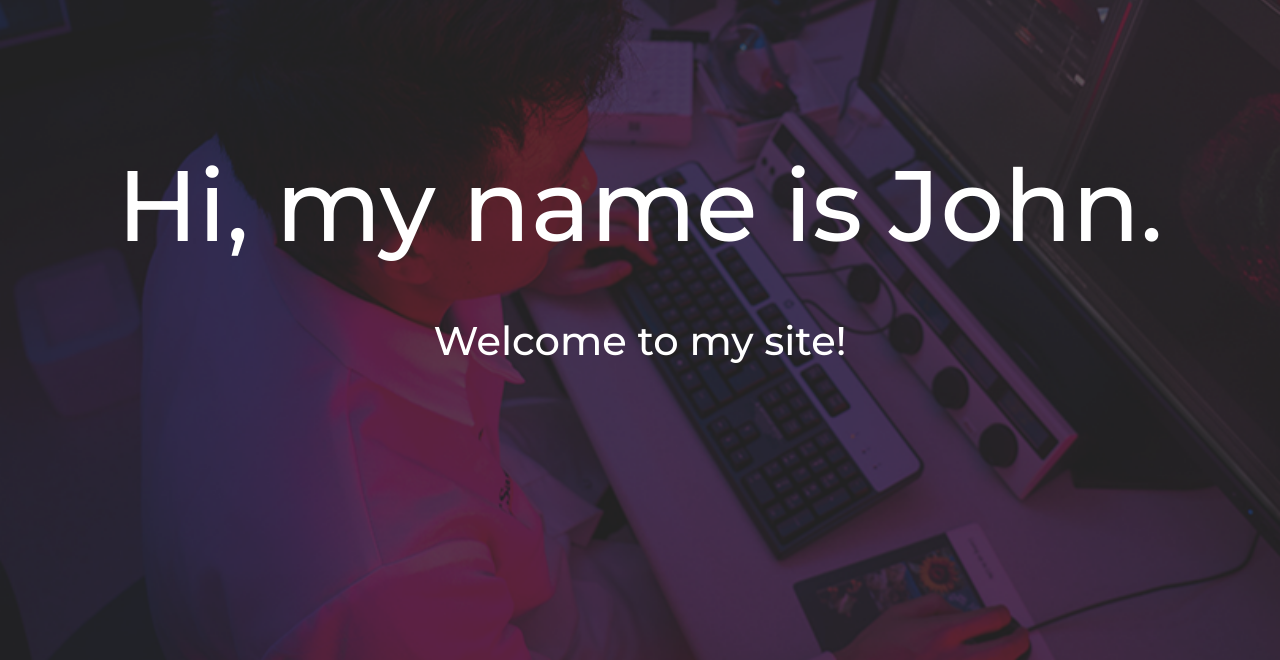
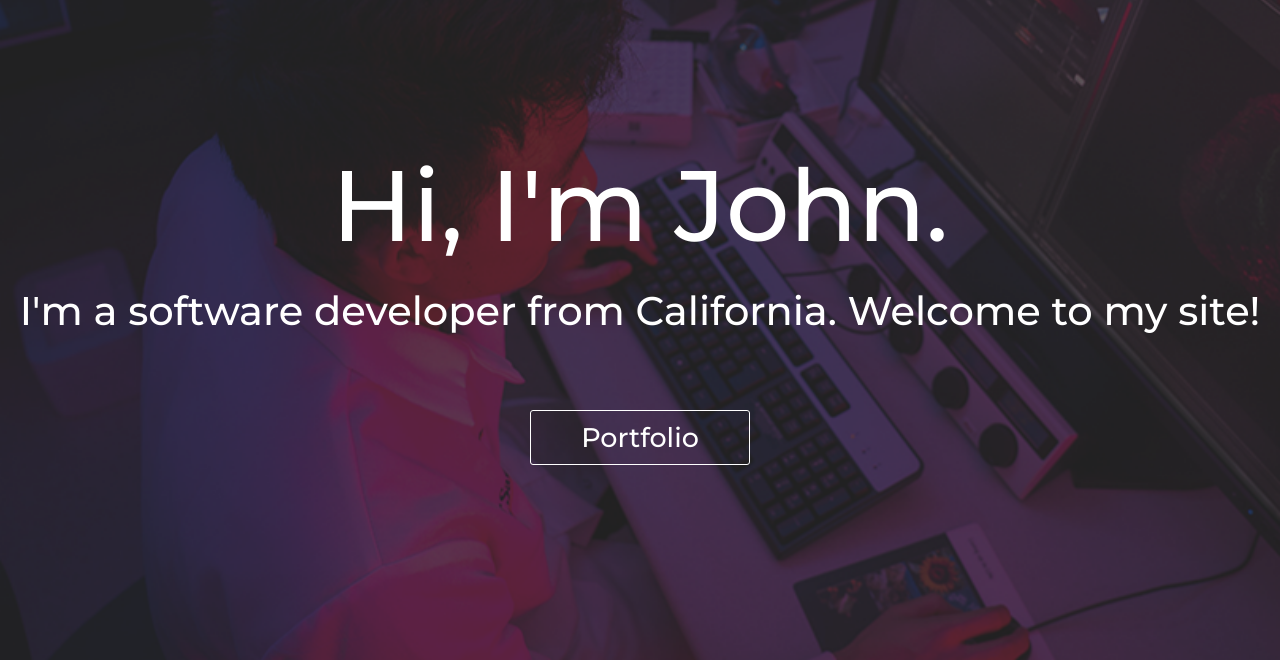
Before and after one commit to jochou02/personal-website, a plain HTML site: page index.html in a window 1280 px wide. Shown: the part 140-800 px from the top of the page. Drawn offline with Linux system fonts and the light colour scheme.

Commit message:
Updated index styles

```diff
--- a/index.html
+++ b/index.html
@@ -6,18 +6,15 @@
     <link rel="stylesheet" href="styles/navbar.css">
     <script>
       var i = 0;
-      var txt = 'Hi, my name is John.Welcome to my site!';
-      var speed = 60;
-      let flag = false;
+      var txt = "Hi, I'm John.I'm a software developer from California. Welcome to my site!";
+      var speed = 70;
 
       function typeWriter() {
         if (i < txt.length) {
-          if (txt.charAt(i) == 'W'){
-            flag = true;
-          }
-          if (flag)
+          if (i >= 13) {
+            speed = 40;
             document.getElementById("message2").innerHTML += txt.charAt(i);
-          else
+          } else
             document.getElementById("message1").innerHTML += txt.charAt(i);
           i++;
           setTimeout(typeWriter, speed);
@@ -43,6 +40,7 @@
     </header>
     <p id="message1"></p>
     <p id="message2"></p>
+    <a id="portfolio-btn" href="/projects.html">Portfolio</a>
     <script>
       typeWriter();
     </script>
--- a/styles/index.css
+++ b/styles/index.css
@@ -21,6 +21,21 @@ body {
   height: 100%
 }
 
+#portfolio-btn {
+  display: inline-block;
+  margin-top: 75px;
+  padding: 10px 50px;
+  border-style: solid;
+  border-radius: 3px;
+  border-width: 1px;
+  cursor: pointer;
+}
+
+#portfolio-btn:hover {
+  border-style: none;
+  background-color: rgba(255, 255, 255, 0.3);
+}
+
 #message1 {
   margin-top: 150px;
   font-size: 100px;
@@ -28,7 +43,7 @@ body {
 }
 
 #message2 {
-  margin-top: 50px;
+  margin-top: 20px;
   font-size: 40px;
   font-weight: 500;
 }
```
